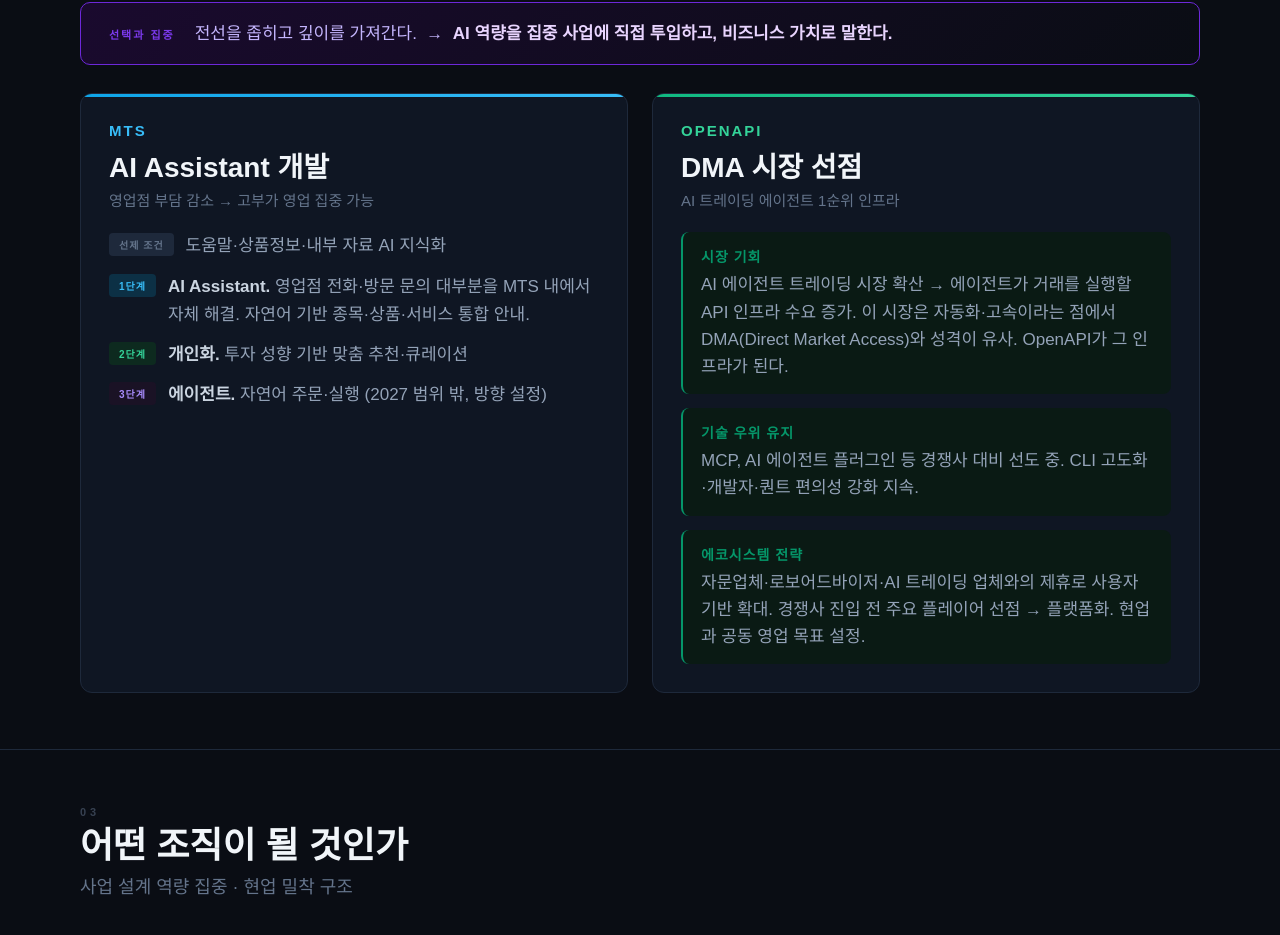
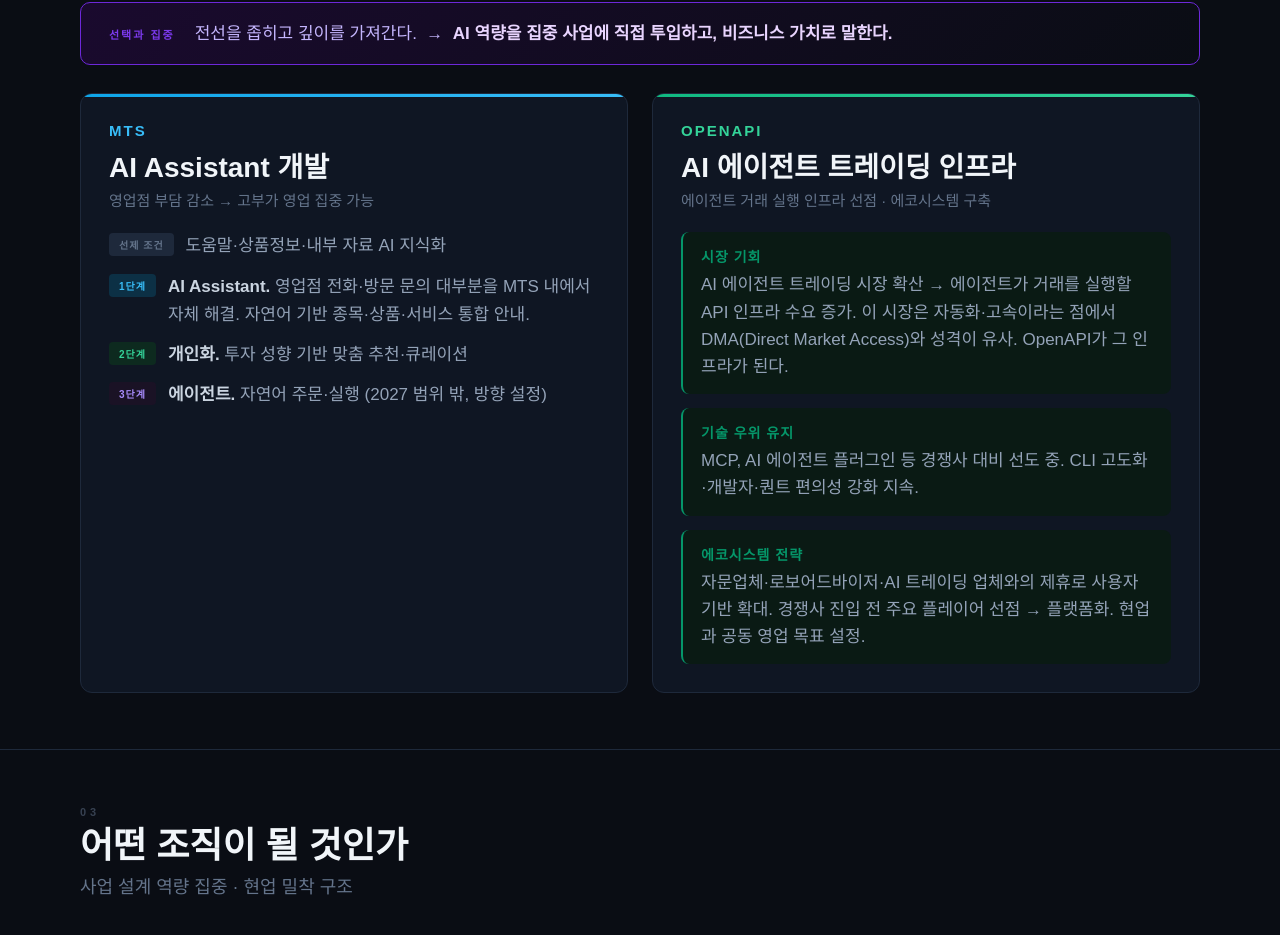
Before and after one commit to befree2000/plan-2027, a plain HTML site: page org-plan-2027.html in a window 1280 px wide. Shown: the part 1786-2721 px from the top of the page. Drawn offline with Linux system fonts and the light colour scheme.

Commit message:
OpenAPI 타이틀 AI 에이전트 트레이딩 인프라로 수정

```diff
--- a/org-plan-2027.html
+++ b/org-plan-2027.html
@@ -228,8 +228,8 @@ body { font-family: 'Apple SD Gothic Neo','Noto Sans KR',sans-serif; background:
     </div>
     <div class="biz-card openapi">
       <div class="biz-tag">OpenAPI</div>
-      <div class="biz-title">DMA 시장 선점</div>
-      <div class="biz-subtitle">AI 트레이딩 에이전트 1순위 인프라</div>
+      <div class="biz-title">AI 에이전트 트레이딩 인프라</div>
+      <div class="biz-subtitle">에이전트 거래 실행 인프라 선점 · 에코시스템 구축</div>
       <div class="openapi-items">
         <div class="oa-item"><div class="oa-label">시장 기회</div><div class="oa-text">AI 에이전트 트레이딩 시장 확산 → 에이전트가 거래를 실행할 API 인프라 수요 증가. 이 시장은 자동화·고속이라는 점에서 DMA(Direct Market Access)와 성격이 유사. OpenAPI가 그 인프라가 된다.</div></div>
         <div class="oa-item"><div class="oa-label">기술 우위 유지</div><div class="oa-text">MCP, AI 에이전트 플러그인 등 경쟁사 대비 선도 중. CLI 고도화·개발자·퀀트 편의성 강화 지속.</div></div>
```
